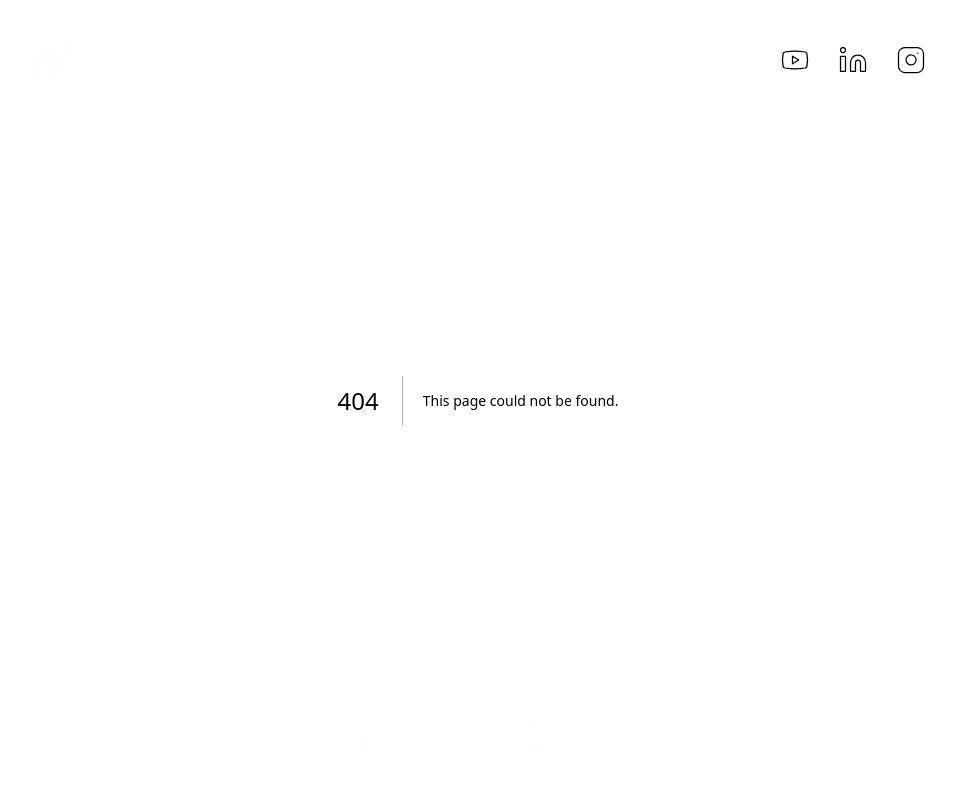
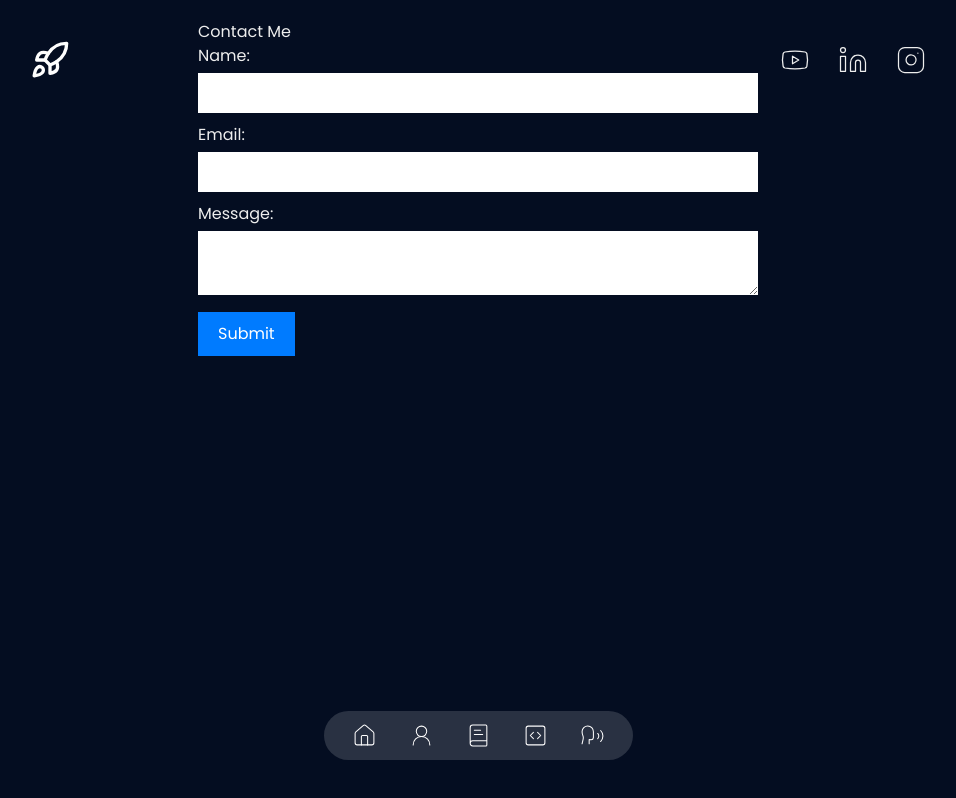
Before and after one commit to FedericoLGaitan/PortfolioWeb, a Next.js app in the folder front/: page /contact-me in a window 1280 px wide. Before the commit this address had no page. Shown: the whole page, without its empty margins (162-1118 px from the left). Built offline with nearby package versions, Linux system fonts and the light colour scheme.

Commit message:
agregue dos otones en el home

```diff
--- /dev/null
+++ b/front/src/app/(routes)/contact-me/page.tsx
@@ -0,0 +1,28 @@
+import React from 'react';
+
+const ContactMe: React.FC = () => {
+    return (
+        <div style={{ padding: '20px', maxWidth: '600px', margin: '0 auto' }}>
+            <h1>Contact Me</h1>
+            <form>
+                <div style={{ marginBottom: '10px' }}>
+                    <label htmlFor="name">Name:</label>
+                    <input type="text" id="name" name="name" required style={{ width: '100%', padding: '8px', marginTop: '5px' }} />
+                </div>
+                <div style={{ marginBottom: '10px' }}>
+                    <label htmlFor="email">Email:</label>
+                    <input type="email" id="email" name="email" required style={{ width: '100%', padding: '8px', marginTop: '5px' }} />
+                </div>
+                <div style={{ marginBottom: '10px' }}>
+                    <label htmlFor="message">Message:</label>
+                    <textarea id="message" name="message" required style={{ width: '100%', padding: '8px', marginTop: '5px' }} />
+                </div>
+                <button type="submit" style={{ padding: '10px 20px', backgroundColor: '#007BFF', color: '#fff', border: 'none', cursor: 'pointer' }}>
+                    Submit
+                </button>
+            </form>
+        </div>
+    );
+};
+
+export default ContactMe;
--- a/front/src/components/introduction.tsx
+++ b/front/src/components/introduction.tsx
@@ -3,20 +3,21 @@
 import React from 'react'
 import Image from 'next/image'
 import { TypeAnimation } from 'react-type-animation'
+import Link from 'next/link'
 
 const Introduction = () => {
   return (
     <div className='z-20 w-full bg-darkBg/60 h-full'>
         <div className='z-20 grid md:grid-cols-2 items-center mx-auto max-w-4xl h-full p-6 py-20 md:py-0 gap-4'>
-         <Image src='/astronautaHome.png' alt='Home-Pic' width={500} height={500} className='rounded-md mx-auto'/>
+         <Image src='/astronautaHome.png' alt='Home-Pic' width={500} height={500} className='rounded-md mx-auto '/>
         <div className='flex flex-col justify-center max-w-md mx-auto md:mx-0'>
-                <h1 className="text-3xl font-extrabold loading-tight text-center md:text-start">Hi, I&apos;m <span className="text-secondary">Fede</span></h1>
+                <h1 className="text-3xl font-extrabold loading-tight text-center md:text-start ">Hi, I&apos;m <span className="text-secondary">Fede</span></h1>
                 <p className="text-xl font-semibold text-slate-100 text-center md:text-start">Together we can <TypeAnimation className="text-secondary font-semibold"
                 sequence={['create', 2000, 'innovate', 2000, 'build', 2000, 'work', 2000]} repeat={Infinity} cursor={false}/></p>
-                <p className='hidden md:flex md:text-md  text-slate-100 text-center md:text-start'>I'm a junior web developer, mainly focused on front end, user interface, and user experience</p>
-                <div className='flex justify-center md:justify-start'>
-                    <a href='/#contact' className='btn-primary'>Contact Me</a>
-
+                <p className='hidden md:flex md:text-md  text-slate-100 text-center md:text-start py-2'>I&apos;m a junior web developer, mainly focused on front end, user interface, and user experience</p>
+                <div className='flex justify-center items-center md:justify-start gap-3 md:gap-9 md:mt-4'>
+                    <Link href='/portolio' className='px-3 py-2 transition-all border-2 cursor-pointer md:text-md text-sm w-fit rounded-xl hover:shadow-xl hover:shadow-slate-50/50'>My Projects</Link>
+                    <Link href='/contact-me' className='px-3 py-2 transition-all border-2 cursor-pointer md:text-md text-sm w-fit rounded-xl hover:shadow-xl hover:shadow-slate-50/50'>Contact me</Link>
                 </div>
         </div>
 
```
Also changed, not shown: front/src/app/(routes)/about-me/page.tsx (renamed from front/src/app/about-me/page.tsx), front/src/app/(routes)/portfolio/page.tsx (renamed from front/src/app/portfolio/page.tsx), front/src/app/(routes)/services/page.tsx (renamed from front/src/app/services/page.tsx), front/src/app/(routes)/testimonials/page.tsx (renamed from front/src/app/testimonials/page.tsx).
